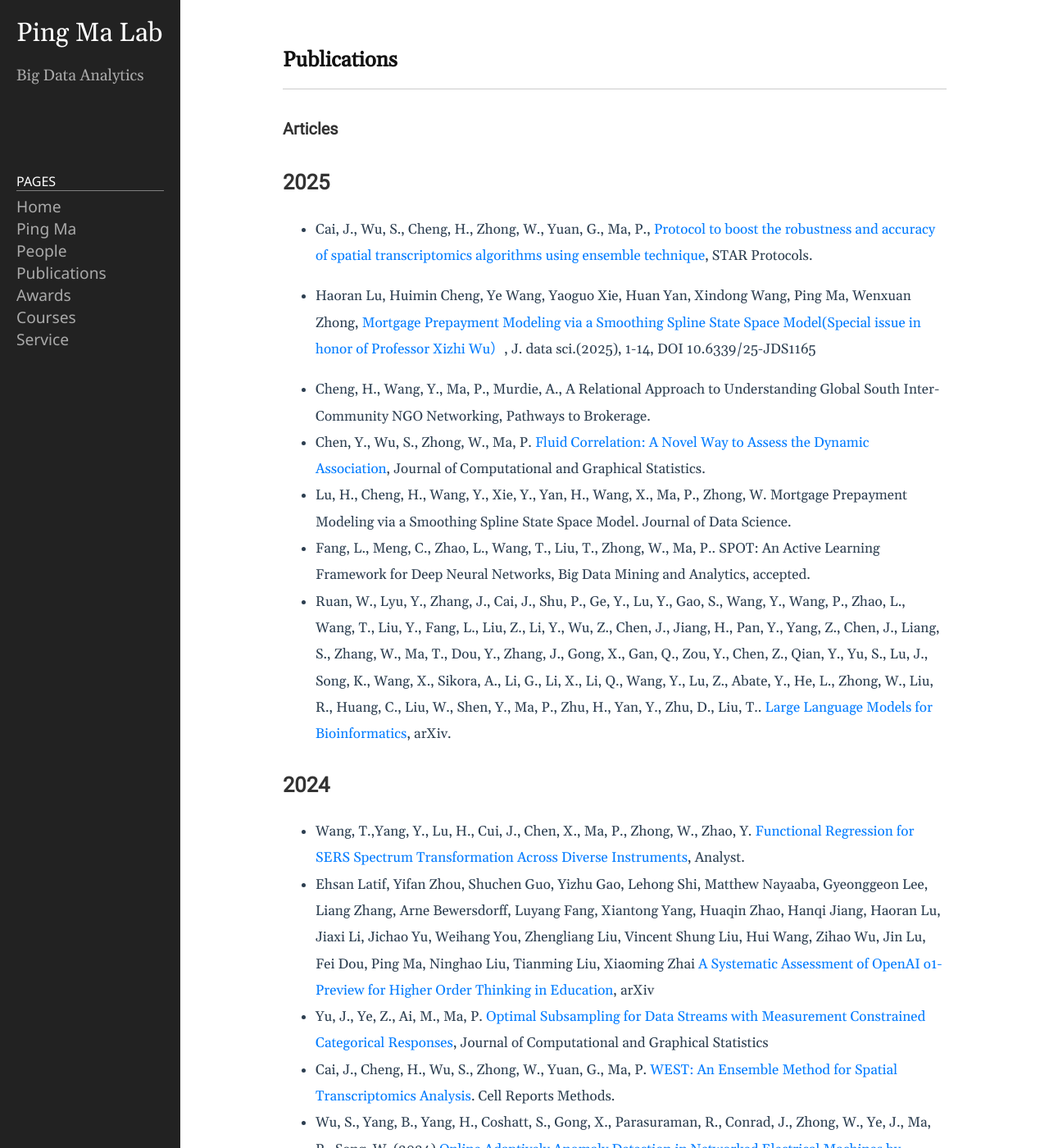
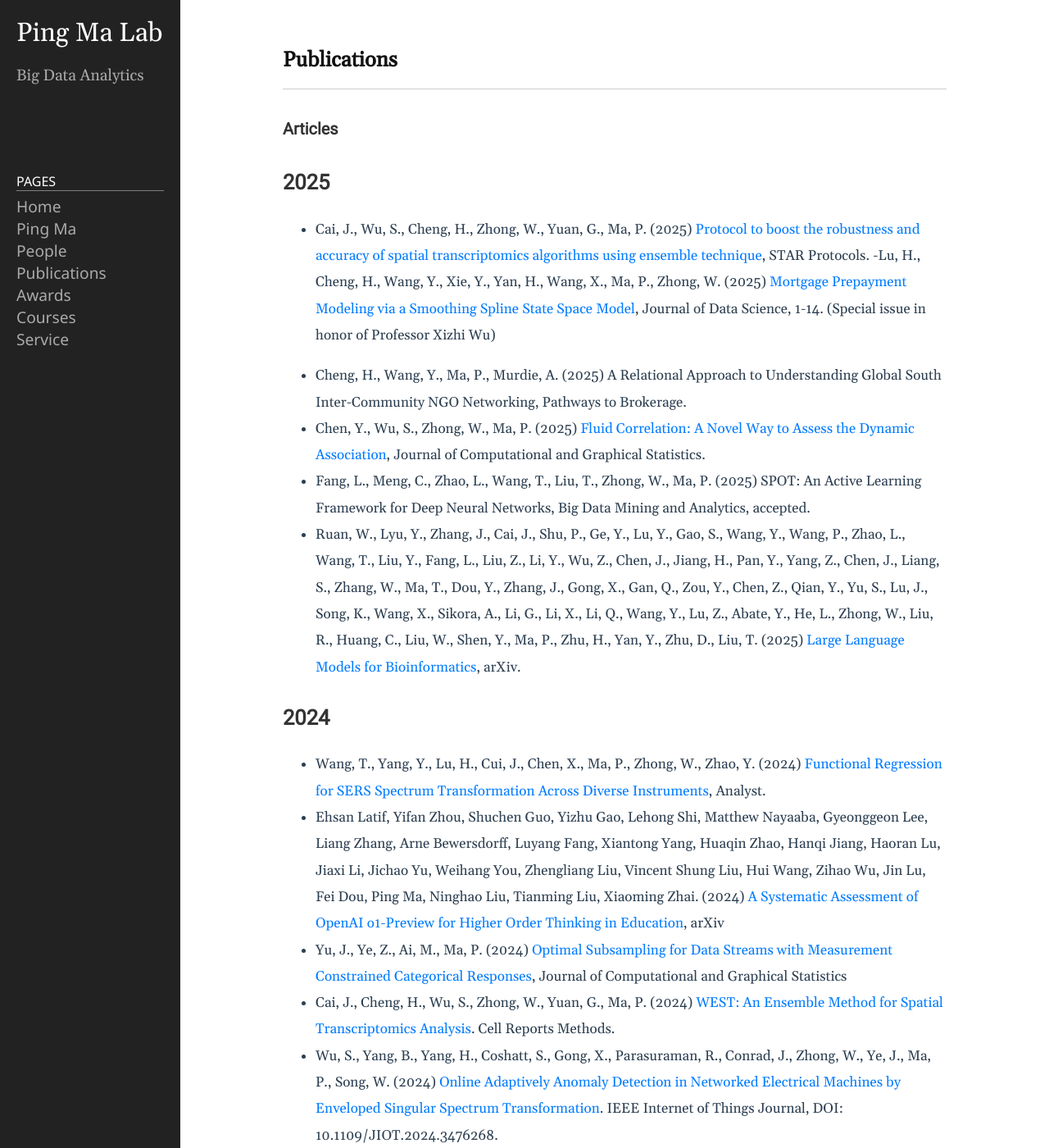
Before and after one commit to BDALpingio/BDALpingio.github.io, a Jekyll site: the page built from 3_publications.md, in a window 1280 px wide and 1400 px high. Shown: the whole window at 82% size. Built offline with Jekyll 4.4.1, drawn with Linux system fonts in a browser that asks for light colours.

Commit message:
Update 3_publications.md

```diff
--- a/3_publications.md
+++ b/3_publications.md
@@ -8,21 +8,20 @@ permalink: /3_publications/
 
 
 ## 2025
-- Cai, J., Wu, S., Cheng, H., Zhong, W., Yuan, G., Ma, P., [Protocol to boost the robustness and accuracy of spatial transcriptomics algorithms using ensemble technique](https://www.sciencedirect.com/science/article/pii/S2666166725000140?via%3Dihub), STAR Protocols.
-- Haoran Lu, Huimin Cheng, Ye Wang, Yaoguo Xie, Huan Yan, Xindong Wang, Ping Ma, Wenxuan Zhong, [Mortgage Prepayment Modeling via a Smoothing Spline State Space Model(Special issue in honor of Professor Xizhi Wu）](https://jds-online.org/journal/JDS/article/1406/info), J. data sci.(2025), 1-14, DOI 10.6339/25-JDS1165
+- Cai, J., Wu, S., Cheng, H., Zhong, W., Yuan, G., Ma, P. (2025) [Protocol to boost the robustness and accuracy of spatial transcriptomics algorithms using ensemble technique](https://www.sciencedirect.com/science/article/pii/S2666166725000140?via%3Dihub), STAR Protocols.
+-Lu, H., Cheng, H., Wang, Y., Xie, Y., Yan, H., Wang, X., Ma, P., Zhong, W. (2025) [Mortgage Prepayment Modeling via a Smoothing Spline State Space Model](https://jds-online.org/journal/JDS/article/1406/info), Journal of Data Science, 1-14. (Special issue in honor of Professor Xizhi Wu)
 
-- Cheng, H., Wang, Y., Ma, P., Murdie, A., A Relational Approach to Understanding Global South Inter-Community NGO Networking, Pathways to Brokerage.
-- Chen, Y., Wu, S., Zhong, W., Ma, P. [Fluid Correlation: A Novel Way to Assess the Dynamic Association](https://www.tandfonline.com/doi/full/10.1080/10618600.2024.2444373?scroll=top&needAccess=true), Journal of Computational and Graphical Statistics.
-- Lu, H., Cheng, H., Wang, Y., Xie, Y., Yan, H., Wang, X., Ma, P., Zhong, W. Mortgage Prepayment Modeling via a Smoothing Spline State Space Model. Journal of Data Science.
-- Fang, L., Meng, C., Zhao, L., Wang, T., Liu, T., Zhong, W., Ma, P.. SPOT: An Active Learning Framework for Deep Neural Networks, Big Data Mining and Analytics, accepted.
-- Ruan, W., Lyu, Y., Zhang, J., Cai, J., Shu, P., Ge, Y., Lu, Y., Gao, S., Wang, Y., Wang, P., Zhao, L., Wang, T., Liu, Y., Fang, L., Liu, Z., Li, Y., Wu, Z., Chen, J., Jiang, H., Pan, Y., Yang, Z., Chen, J., Liang, S., Zhang, W., Ma, T., Dou, Y., Zhang, J., Gong, X., Gan, Q., Zou, Y., Chen, Z., Qian, Y., Yu, S., Lu, J., Song, K., Wang, X., Sikora, A., Li, G., Li, X., Li, Q., Wang, Y., Lu, Z., Abate, Y., He, L., Zhong, W., Liu, R., Huang, C., Liu, W., Shen, Y., Ma, P., Zhu, H., Yan, Y., Zhu, D., Liu, T.. [Large Language Models for Bioinformatics](https://arxiv.org/abs/2501.06271), arXiv.
+- Cheng, H., Wang, Y., Ma, P., Murdie, A. (2025) A Relational Approach to Understanding Global South Inter-Community NGO Networking, Pathways to Brokerage.
+- Chen, Y., Wu, S., Zhong, W., Ma, P. (2025) [Fluid Correlation: A Novel Way to Assess the Dynamic Association](https://www.tandfonline.com/doi/full/10.1080/10618600.2024.2444373?scroll=top&needAccess=true), Journal of Computational and Graphical Statistics.
+- Fang, L., Meng, C., Zhao, L., Wang, T., Liu, T., Zhong, W., Ma, P. (2025) SPOT: An Active Learning Framework for Deep Neural Networks, Big Data Mining and Analytics, accepted.
+- Ruan, W., Lyu, Y., Zhang, J., Cai, J., Shu, P., Ge, Y., Lu, Y., Gao, S., Wang, Y., Wang, P., Zhao, L., Wang, T., Liu, Y., Fang, L., Liu, Z., Li, Y., Wu, Z., Chen, J., Jiang, H., Pan, Y., Yang, Z., Chen, J., Liang, S., Zhang, W., Ma, T., Dou, Y., Zhang, J., Gong, X., Gan, Q., Zou, Y., Chen, Z., Qian, Y., Yu, S., Lu, J., Song, K., Wang, X., Sikora, A., Li, G., Li, X., Li, Q., Wang, Y., Lu, Z., Abate, Y., He, L., Zhong, W., Liu, R., Huang, C., Liu, W., Shen, Y., Ma, P., Zhu, H., Yan, Y., Zhu, D., Liu, T. (2025) [Large Language Models for Bioinformatics](https://arxiv.org/abs/2501.06271), arXiv.
 
 
 ## 2024
-- Wang, T.,Yang, Y., Lu, H., Cui, J., Chen, X., Ma, P., Zhong, W., Zhao, Y. [Functional Regression for SERS Spectrum Transformation Across Diverse Instruments](https://pubs.rsc.org/en/content/articlepdf/2025/AN/D4AN01177E?page=search), Analyst.
-- Ehsan Latif, Yifan Zhou, Shuchen Guo, Yizhu Gao, Lehong Shi, Matthew Nayaaba, Gyeonggeon Lee, Liang Zhang, Arne Bewersdorff, Luyang Fang, Xiantong Yang, Huaqin Zhao, Hanqi Jiang, Haoran Lu, Jiaxi Li, Jichao Yu, Weihang You, Zhengliang Liu, Vincent Shung Liu, Hui Wang, Zihao Wu, Jin Lu, Fei Dou, Ping Ma, Ninghao Liu, Tianming Liu, Xiaoming Zhai [A Systematic Assessment of OpenAI o1-Preview for Higher Order Thinking in Education](https://arxiv.org/abs/2410.21287), arXiv
-- Yu, J., Ye, Z., Ai, M., Ma, P. [Optimal Subsampling for Data Streams with Measurement Constrained Categorical Responses](https://www.tandfonline.com/doi/full/10.1080/10618600.2024.2421990), Journal of Computational and Graphical Statistics
-- Cai, J., Cheng, H., Wu, S., Zhong, W., Yuan, G., Ma, P. [WEST: An Ensemble Method for Spatial Transcriptomics Analysis](https://www.cell.com/cell-reports-methods/fulltext/S2667-2375(24)00269-8). Cell Reports Methods.
+- Wang, T., Yang, Y., Lu, H., Cui, J., Chen, X., Ma, P., Zhong, W., Zhao, Y. (2024) [Functional Regression for SERS Spectrum Transformation Across Diverse Instruments](https://pubs.rsc.org/en/content/articlepdf/2025/AN/D4AN01177E?page=search), Analyst.
+- Ehsan Latif, Yifan Zhou, Shuchen Guo, Yizhu Gao, Lehong Shi, Matthew Nayaaba, Gyeonggeon Lee, Liang Zhang, Arne Bewersdorff, Luyang Fang, Xiantong Yang, Huaqin Zhao, Hanqi Jiang, Haoran Lu, Jiaxi Li, Jichao Yu, Weihang You, Zhengliang Liu, Vincent Shung Liu, Hui Wang, Zihao Wu, Jin Lu, Fei Dou, Ping Ma, Ninghao Liu, Tianming Liu, Xiaoming Zhai. (2024) [A Systematic Assessment of OpenAI o1-Preview for Higher Order Thinking in Education](https://arxiv.org/abs/2410.21287), arXiv
+- Yu, J., Ye, Z., Ai, M., Ma, P. (2024) [Optimal Subsampling for Data Streams with Measurement Constrained Categorical Responses](https://www.tandfonline.com/doi/full/10.1080/10618600.2024.2421990), Journal of Computational and Graphical Statistics
+- Cai, J., Cheng, H., Wu, S., Zhong, W., Yuan, G., Ma, P. (2024) [WEST: An Ensemble Method for Spatial Transcriptomics Analysis](https://www.cell.com/cell-reports-methods/fulltext/S2667-2375(24)00269-8). Cell Reports Methods.
 - Wu, S., Yang, B., Yang, H., Coshatt, S., Gong, X., Parasuraman, R., Conrad, J., Zhong, W., Ye, J., Ma, P., Song, W. (2024) [Online Adaptively Anomaly Detection in Networked Electrical Machines by Enveloped Singular Spectrum Transformation](https://doi.org/10.1109/JIOT.2024.3476268). IEEE Internet of Things Journal, DOI: 10.1109/JIOT.2024.3476268.
 - Ma, P., Chen, Y., Lu, H., Zhong, W. (2024) [Bisection Grover’s Search Algorithm and Its Application in Analyzing CITE-seq Data](https://app.box.com/s/ok6j8dh33wwa5xo7kthkkultd08jlqln), Journal of the American Statistical Association.
 - Wang, Z., Fang, L., Cai, J., Ma, P., Zhong, W. (2024) [MultiCOP: An Association Analysis of Microbiome-Metabolome Relationships](https://drive.google.com/file/d/1ziOs1fgjxSvBtdeNdoaBwN_9Dvohy8kA/view?usp=sharing), Statistics in Biosciences.
```
